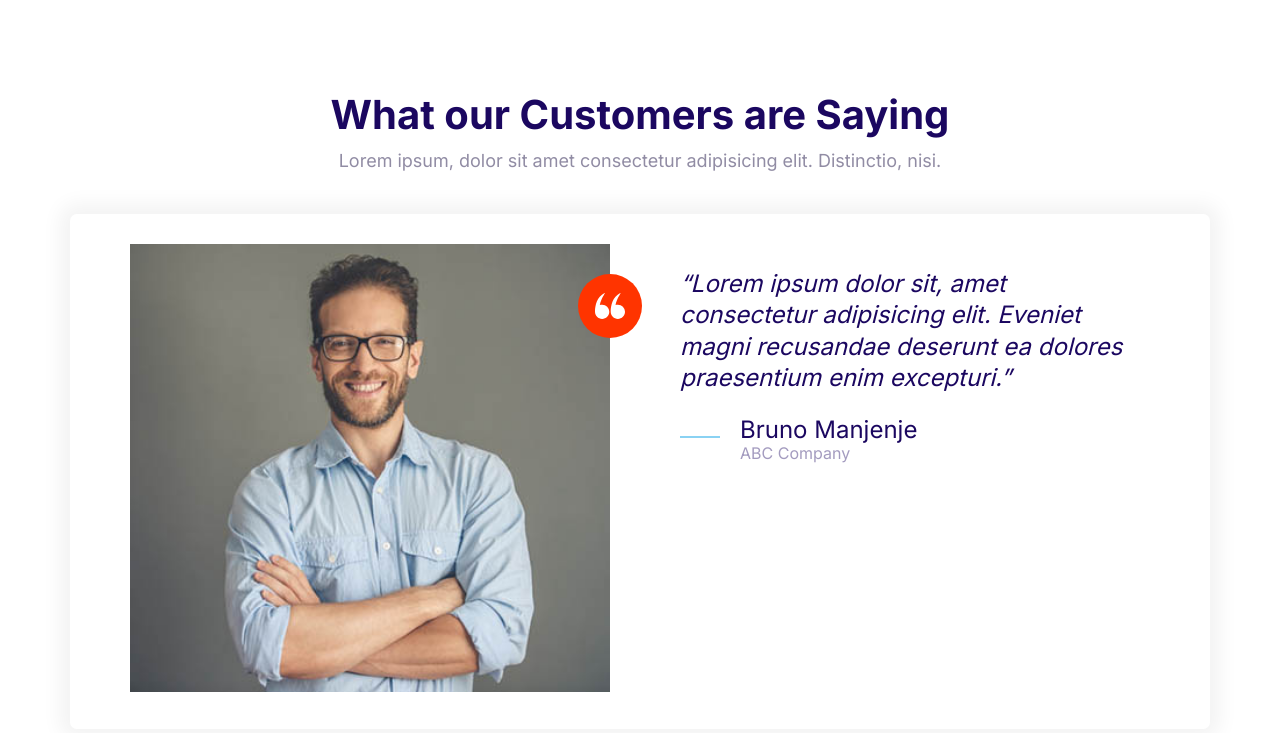
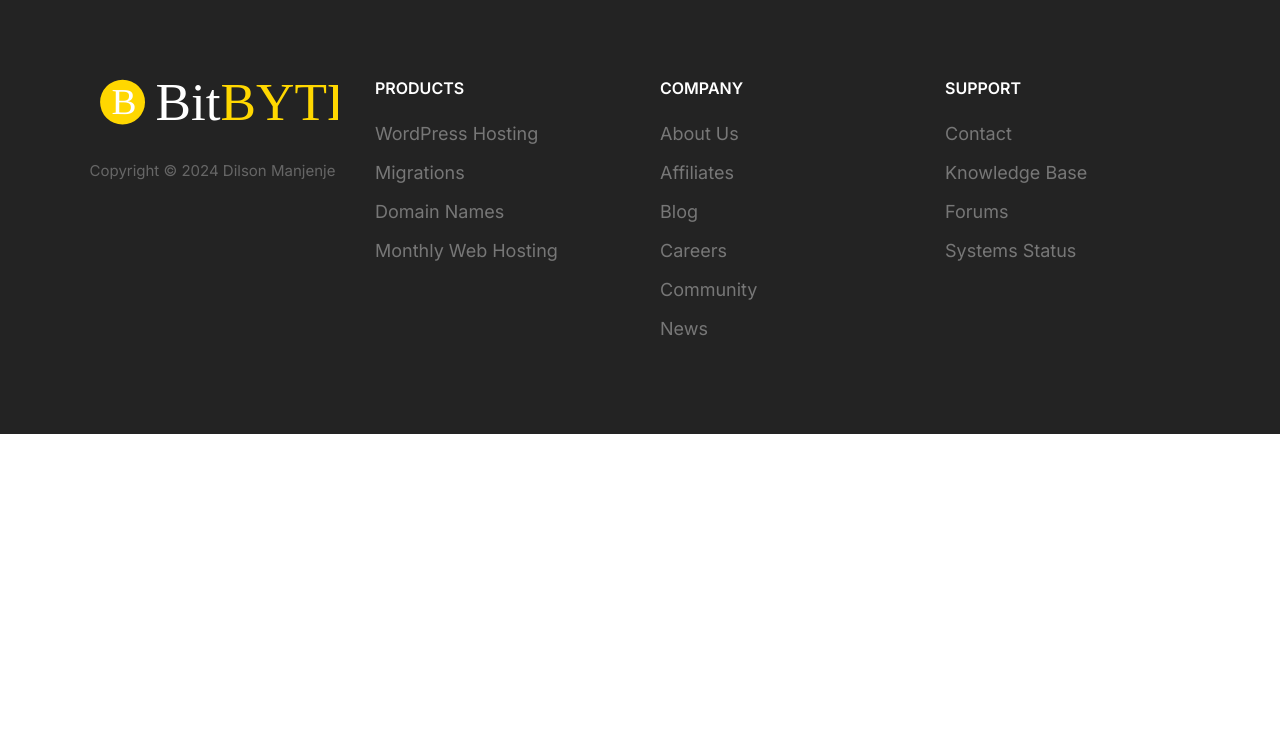
Before and after one commit to Dilson-Manjenje/BitByte, a plain HTML site: page index.html in a window 1280 px wide. Drawn offline with Linux system fonts and the light colour scheme.

Commit message:
#21- Add Footer component

```diff
--- a/css/style.css
+++ b/css/style.css
@@ -868,3 +868,90 @@ a {
     max-width: 700px;
   }
 }
+
+/* FOOTER */
+
+.footer {
+  background: #232323;
+}
+
+.footer a {
+  color: #777;
+  transition: color 0.3s;
+}
+
+.footer a:hover {
+  color: #fff;
+}
+
+.footer li {
+  margin: 1.2rem 0;
+}
+
+.footer__section {
+  border-bottom: 1px solid #393939;
+  padding: 2rem;
+}
+
+.footer__section .list {
+  margin: 0;
+}
+
+.footer__heading {
+  text-transform: uppercase;
+  font-weight: 600;
+}
+
+.footer__brand {
+  margin-top: 5rem;
+  text-align: center;
+}
+
+.footer__brand img {
+  /* TODO: Considere apply 100% to all img*/
+  width: 100%;
+  max-width: 250px;
+}
+
+.footer__copyright {
+  font-size: 2.1rem;
+  color: #fff;
+  opacity: .3;
+  margin-top: 2rem;
+}
+
+
+
+@media screen and (min-width: 768px) {
+    .footer__sections {
+      grid-template-columns: repeat(auto-fit, minmax(10rem, 1fr));
+    }
+
+    .footer__section {
+      border: 0;
+    }
+
+    .footer .collapsible__chevron {
+      display: none;
+    }
+
+    .footer .collapsible__content {
+      /* cant use display: block, cuz we applied
+      a max-height to create the animation when collapse */
+      max-height: 100%;
+      opacity: 1;
+    }
+
+    .footer__brand {
+      order: -1; /* order of items. -1 makes item first, 1 makes it last*/
+      margin-top: 1rem;
+    }
+
+    .footer__copyright {
+      font-size: 1.5rem;
+    }
+
+    .footer__heading {
+      font-size: 1.6rem;
+    }
+}
--- a/index.html
+++ b/index.html
@@ -12,43 +12,66 @@
 </head>
 
 <body>
-  <section class="block">
-    <header class="block__header">
-      <h2>What our Customers are Saying</h2>
-      <p>Lorem ipsum, dolor sit amet consectetur adipisicing elit. Distinctio, nisi.</p>
-    </header>
-    <div class="container">
-      <div class="card testimonial">
-        <div class="grid grid--1x2">
-          <div class="testimonial__image">
-            <img src="images/testimonial.jpg" alt="A happy, similing customer" />
-            <span class="icon-container icon-container--accent">
-              <svg class="icon icon--white icon--small">
-                <use xlink:href="images/sprite.svg#quotes"></use>
-              </svg>
-            </span>
-          </div>
-          <blockquote class="quote">
-            <p class="quote__text">Lorem ipsum dolor sit, amet consectetur adipisicing elit. Eveniet magni recusandae
-              deserunt ea dolores praesentium enim excepturi.</p>
-            <footer>
-              <div class="media">
-                <div class="media__image">
-                  <svg class="icon icon--primary quote__line">
-                    <use xlink:href="images/sprite.svg#line"></use>
-                  </svg>
-                </div>
-                <div class="media__body">
-                  <h3 class="media__title quote__author">Bruno Manjenje</h3>
-                  <p class="quote__organization">ABC Company</p>
-                </div>
-              </div>
-            </footer>
-          </blockquote>
+  <footer class="block block--dark footer">
+    <div class="container grid footer__sections">
+      <section class="collapsible collapsible--expanded footer__section">
+        <header class="collapsible__header">
+          <h2 class="collapsible__heading footer__heading">Products</h2>
+          <svg class="icon icon--white collapsible__chevron">
+            <use xlink:href="images/sprite.svg#chevron"></use>
+          </svg>
+        </header>
+        <div class="collapsible__content">
+          <ul class="list">
+            <li><a href="#">WordPress Hosting</a></li>
+            <li><a href="#">Migrations</a></li>
+            <li><a href="#">Domain Names</a></li>
+            <li><a href="#">Monthly Web Hosting</a></li>
+          </ul>
         </div>
-      </div>
+      </section>
+      <section class="collapsible footer__section">
+        <header class="collapsible__header">
+          <h2 class="collapsible__heading footer__heading">Company</h2>
+          <svg class="icon icon--white collapsible__chevron">
+            <use xlink:href="images/sprite.svg#chevron"></use>
+          </svg>
+        </header>
+        <div class="collapsible__content">
+          <ul class="list">
+            <li><a href="#">About Us</a></li>
+            <li><a href="#">Affiliates</a></li>
+            <li><a href="#">Blog</a></li>
+            <li><a href="#">Careers</a></li>
+            <li><a href="#">Community</a></li>
+            <li><a href="#">News</a></li>
+          </ul>
+         </div>
+      </section>
+      <section class="collapsible footer__section">
+        <header class="collapsible__header">
+          <h2 class="collapsible__heading footer__heading">Support</h2>
+          <svg class="icon icon--white collapsible__chevron">
+            <use xlink:href="images/sprite.svg#chevron"></use>
+          </svg>
+        </header>
+        <div class="collapsible__content">
+          <div class="collapsible__content">
+            <ul class="list">
+              <li><a href="#">Contact</a></li>
+              <li><a href="#">Knowledge Base</a></li>
+              <li><a href="#">Forums</a></li>
+              <li><a href="#">Systems Status</a></li>
+            </ul>
+           </div>
+        </div>
+      </section>
+      <section class="footer__brand">
+        <a href="/"><img src="images/logo.svg" alt=""></a>
+        <p class="footer__copyright">Copyright &copy; 2024 Dilson Manjenje</p>
+    </section>
     </div>
-  </section>
+  </footer>
   <script src="js/main.js"></script>
 </body>
 </html>
```
Also changed, not shown: components/footer.html (added, +60 -0 lines), playground.html (+4 -4 lines).
